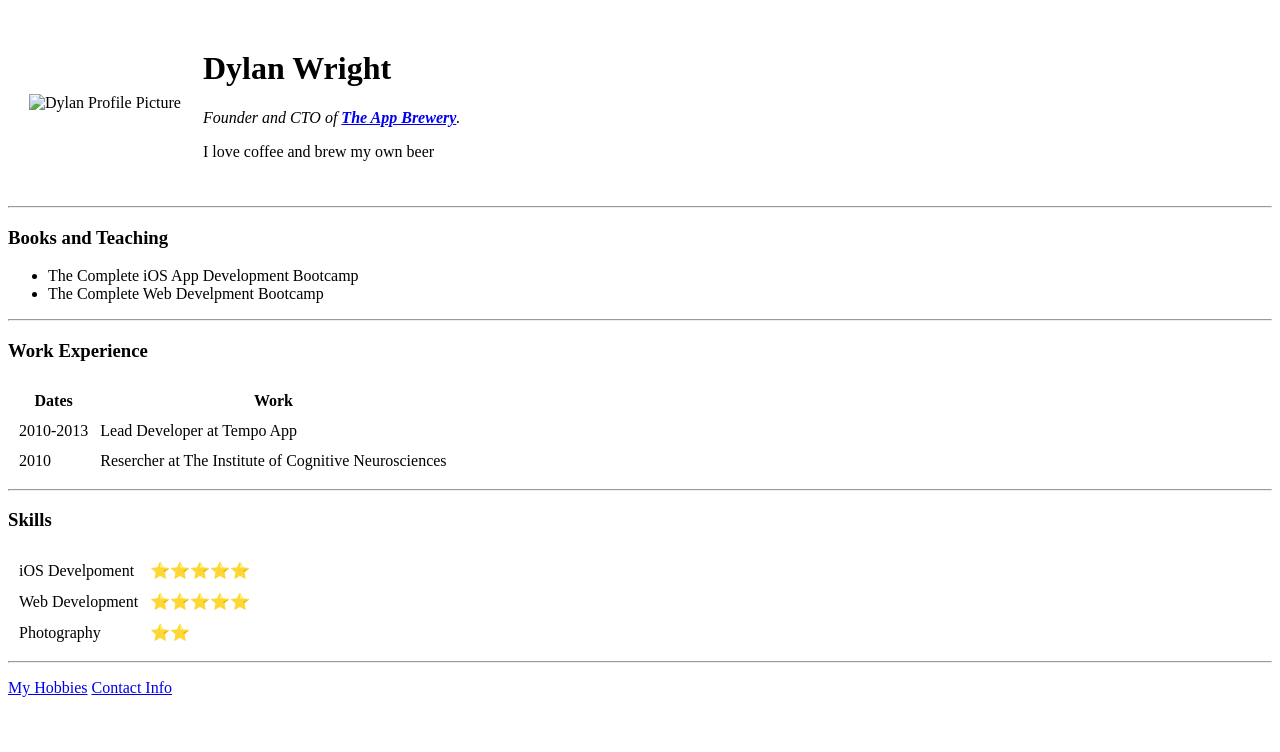
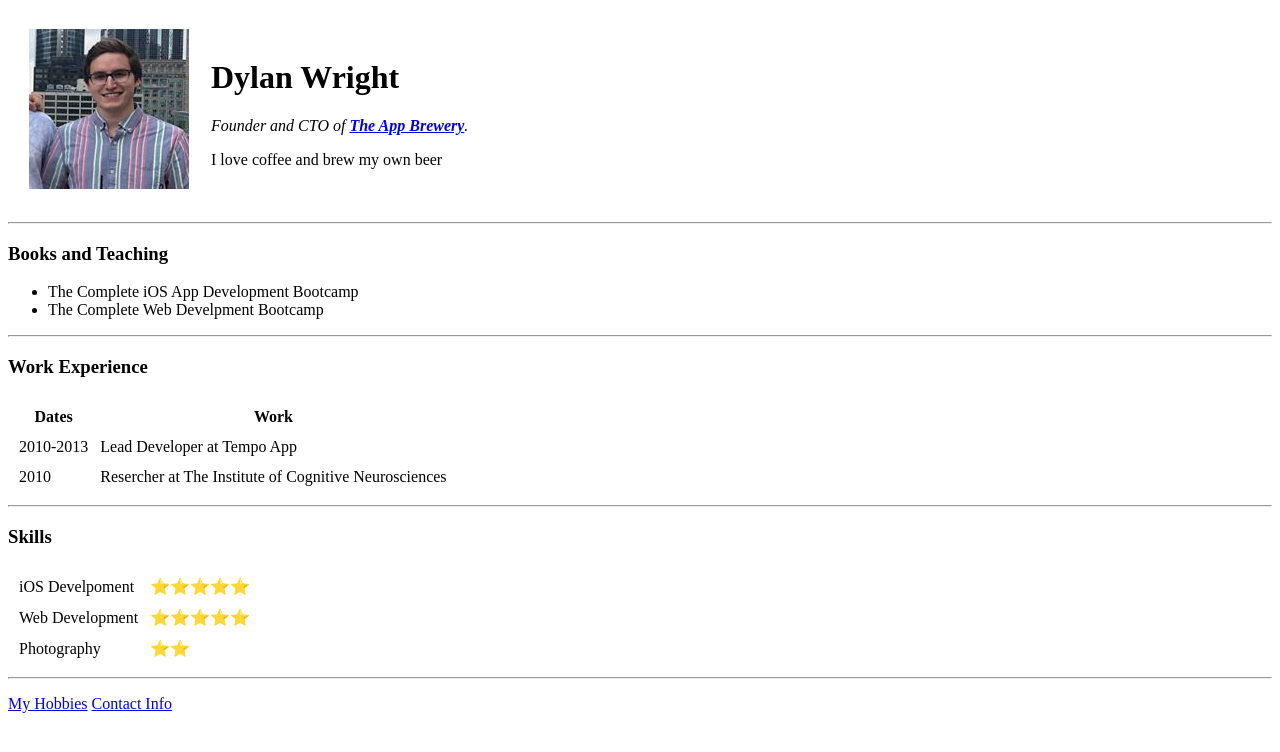
Before and after one commit to dylanjwright/cv, a plain HTML site: page index.html in a window 1280 px wide. Drawn offline with Linux system fonts and the light colour scheme.

Commit message:
Update index.html

```diff
--- a/index.html
+++ b/index.html
@@ -9,7 +9,7 @@
 <body>
   <table cellspacing="20">
     <tr>
-      <td><img src="images/dylanjw.png" alt="Dylan Profile Picture"></td>
+      <td><img src="dylanjw.png" alt="Dylan Profile Picture"></td>
       <td>
         <h1> Dylan Wright</h1>
         <p><em>Founder and CTO of <strong><a href="https://www.appbrewery.co/">The App Brewery</a></strong>.</em></p>
```
